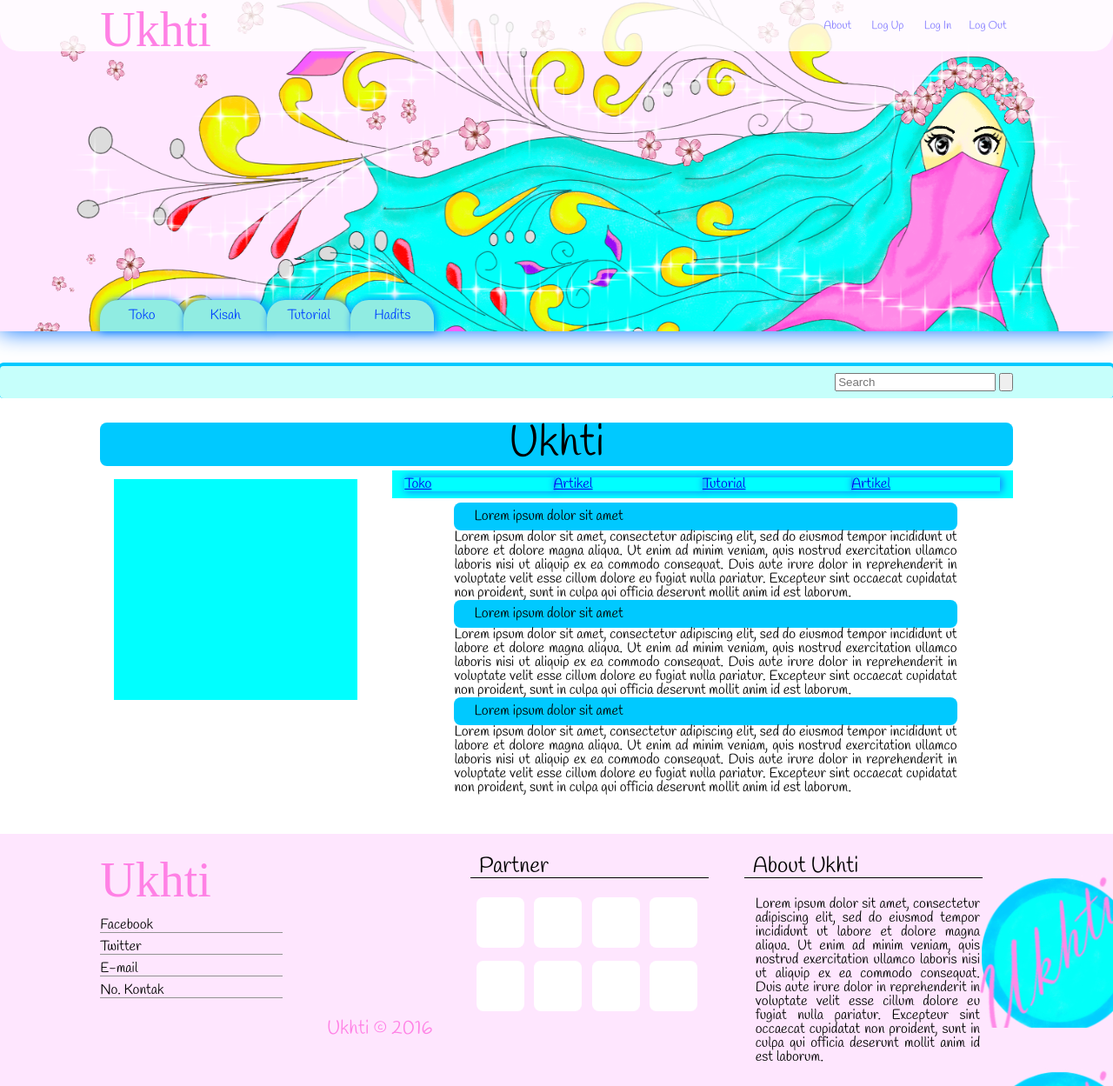
After one commit to Rinayulyani/Ukhti, a PHP site: page /profilU.php in a window 1280 px wide. The commit adds this page. Shown: the whole page at 87% size. Run offline with PHP 8.4, Linux system fonts and the light colour scheme.

Commit message:
nambahin profilU

```diff
--- a/assets/css/style.css
+++ b/assets/css/style.css
@@ -453,6 +453,94 @@ body {
 	margin: 10px 5% 0px 5%;
 }
 
+.namauser {
+	background: #00C9FF;
+	width: 100%;
+	height: 50px;
+	float: left;
+	text-align: center;
+	font-size: 50px;
+	border-radius: 8px;
+}
+
+.phobiouser {
+	width: 30%;
+	height: auto;
+	float: left;
+	margin-top: 5px;
+}
+
+#photouser {
+	background: cyan;
+	width: 85%;
+	height: 250px;
+	float: left;
+	padding: 2px 2%;
+	margin: 10px 5%;
+}
+
+#biodatauser {
+	width: 85%;
+	height: auto;
+	float: left;
+	padding: 2px 2%;
+	margin: 10px 5%;
+}
+
+.contentuser {
+	width: 68%;
+	height: auto;
+	float: left;
+	margin: 5px 0px 0px 2%;
+}
+
+#navuser {
+	background: cyan;
+	width :96%;
+	height: auto;
+	float: left;
+	padding: 8px 2%;
+}
+
+#menuuser {
+	width: 25%;
+	height: auto;
+	float: left;
+	box-shadow: 2px 0px 8px 1px #168CFF;
+}
+
+#menuuser ul {
+	float: left;
+	width: 100%;
+	text-align: center;
+}
+
+#menuuser ul li {
+	float: left;
+	width: 100%;
+	text-align: center;
+}
+
+#menuuser ul li a {
+	display: block;
+	color: #0042FF;
+	padding: 10px 0px;
+	text-decoration: none;
+}
+
+#menuuser ul li a:hover{
+	color: #FF1E27;
+	background: #FFE6FF;
+	border-radius: 21px 21px 0px 0px;
+	box-shadow: 2px 0px 8px 1px #f697c6;
+}
+.out-profil {
+	width: 90%;
+	height: auto;
+	float: left;
+	margin: 5px 0%;
+	padding-left: 10%;
+}
 #footer {
 	width: 82%;
 	height: auto;
--- /dev/null
+++ b/profilU.php
@@ -0,0 +1,110 @@
+<!DOCTYPE html>
+<html>
+<head>
+	<title>Profil</title>
+	<link rel="stylesheet" type="text/css" href="assets/css/style.css">
+	<link href='https://fonts.googleapis.com/css?family=Handlee' rel='stylesheet' type='text/css'>
+</head>
+<body>
+	<div class="all-wrapper">
+		<div id="header">
+			<div class="log">
+				<a href="index.php"><div id="logo">Ukhti</div></a>
+				<div id="log">
+					<ul>
+						<li><a href="about.php">About</a></li>
+						<li><a href="logUp.php">Log Up</a></li>
+						<li><a href="logIn.php">Log In</a></li>
+						<li><a href="logOut.php">Log Out</a></li>
+					</ul>
+				</div>
+			</div>
+			<div class="nav">
+				<ul>
+					<div class="nav-in"><li><a href="jubel.php">Toko</a></li></div>
+					<div class="nav-in"><li><a href="kisah.php">Kisah</a></li></div>
+					<div class="nav-in"><li><a href="tutorial.php">Tutorial</a></li></div>
+					<div class="nav-in"><li><a href="hadits.php">Hadits</a></li></div>
+				</ul>
+			</div>
+		</div>
+		<div id="search">
+			<form>
+				<input type="text" name="" placeholder="Search"></input>
+				<input type="submit" name="search" value=""></input>
+			</form>
+		</div>
+		<div id="wrapper">
+			<div class="wrap">
+				<div class="namauser">Ukhti</div>
+				<div class="phobiouser">
+					<div id="photouser"></div>
+					<div id="biodatauser"></div>
+				</div>
+				<div class="contentuser">
+					<div id="navuser">
+						<ul>
+							<div id="menuuser"><li><a href="jubel.php">Toko</a></li></div>
+							<div id="menuuser"><li><a href="kisah.php">Artikel</a></li></div>
+							<div id="menuuser"><li><a href="tutorial.php">Tutorial</a></li></div>
+							<div id="menuuser"><li><a href="hadits.php">Artikel</a></li></div>
+						</ul>
+					</div>
+					<div class="out-profil">
+						<div id="artikel">
+							<div class="judul-artikel">
+								Lorem ipsum dolor sit amet
+							</div>
+							<div class="ringkasan-artikel">
+								Lorem ipsum dolor sit amet, consectetur adipiscing elit, sed do eiusmod tempor incididunt ut labore et dolore magna aliqua. Ut enim ad minim veniam, quis nostrud exercitation ullamco laboris nisi ut aliquip ex ea commodo consequat. Duis aute irure dolor in reprehenderit in voluptate velit esse cillum dolore eu fugiat nulla pariatur. Excepteur sint occaecat cupidatat non proident, sunt in culpa qui officia deserunt mollit anim id est laborum.
+							</div>
+							<div class="judul-artikel">
+								Lorem ipsum dolor sit amet
+							</div>
+							<div class="ringkasan-artikel">
+								Lorem ipsum dolor sit amet, consectetur adipiscing elit, sed do eiusmod tempor incididunt ut labore et dolore magna aliqua. Ut enim ad minim veniam, quis nostrud exercitation ullamco laboris nisi ut aliquip ex ea commodo consequat. Duis aute irure dolor in reprehenderit in voluptate velit esse cillum dolore eu fugiat nulla pariatur. Excepteur sint occaecat cupidatat non proident, sunt in culpa qui officia deserunt mollit anim id est laborum.
+							</div>
+							<div class="judul-artikel">
+								Lorem ipsum dolor sit amet
+							</div>
+							<div class="ringkasan-artikel">
+								Lorem ipsum dolor sit amet, consectetur adipiscing elit, sed do eiusmod tempor incididunt ut labore et dolore magna aliqua. Ut enim ad minim veniam, quis nostrud exercitation ullamco laboris nisi ut aliquip ex ea commodo consequat. Duis aute irure dolor in reprehenderit in voluptate velit esse cillum dolore eu fugiat nulla pariatur. Excepteur sint occaecat cupidatat non proident, sunt in culpa qui officia deserunt mollit anim id est laborum.
+							</div>
+						</div>
+					</div>
+				</div>
+			</div>
+		</div>
+
+		<div id="footer">
+			<div class="contact">
+				<div id="logoF">Ukhti</div>
+				<div id="kontak">Facebook</div>
+				<div id="kontak">Twitter</div>
+				<div id="kontak">E-mail</div>
+				<div id="kontak">No. Kontak</div>
+				<div id="copyright">Ukhti &copy 2016</div>
+			</div>
+			<div class="info">
+				<div id="judul">Partner</div>
+				<div id="out-logo">
+					<div class="logoP"></div>
+					<div class="logoP"></div>
+					<div class="logoP"></div>
+					<div class="logoP"></div>
+					<div class="logoP"></div>
+					<div class="logoP"></div>
+					<div class="logoP"></div>
+					<div class="logoP"></div>
+				</div>
+			</div>
+			<div class="info">
+				<div id="judul">About Ukhti</div>
+				<div id="aboutringkasan">
+					Lorem ipsum dolor sit amet, consectetur adipiscing elit, sed do eiusmod tempor incididunt ut labore et dolore magna aliqua. Ut enim ad minim veniam, quis nostrud exercitation ullamco laboris nisi ut aliquip ex ea commodo consequat. Duis aute irure dolor in reprehenderit in voluptate velit esse cillum dolore eu fugiat nulla pariatur. Excepteur sint occaecat cupidatat non proident, sunt in culpa qui officia deserunt mollit anim id est laborum.
+				</div>
+			</div>
+		</div>
+	</div>
+</body>
+</html>
```
